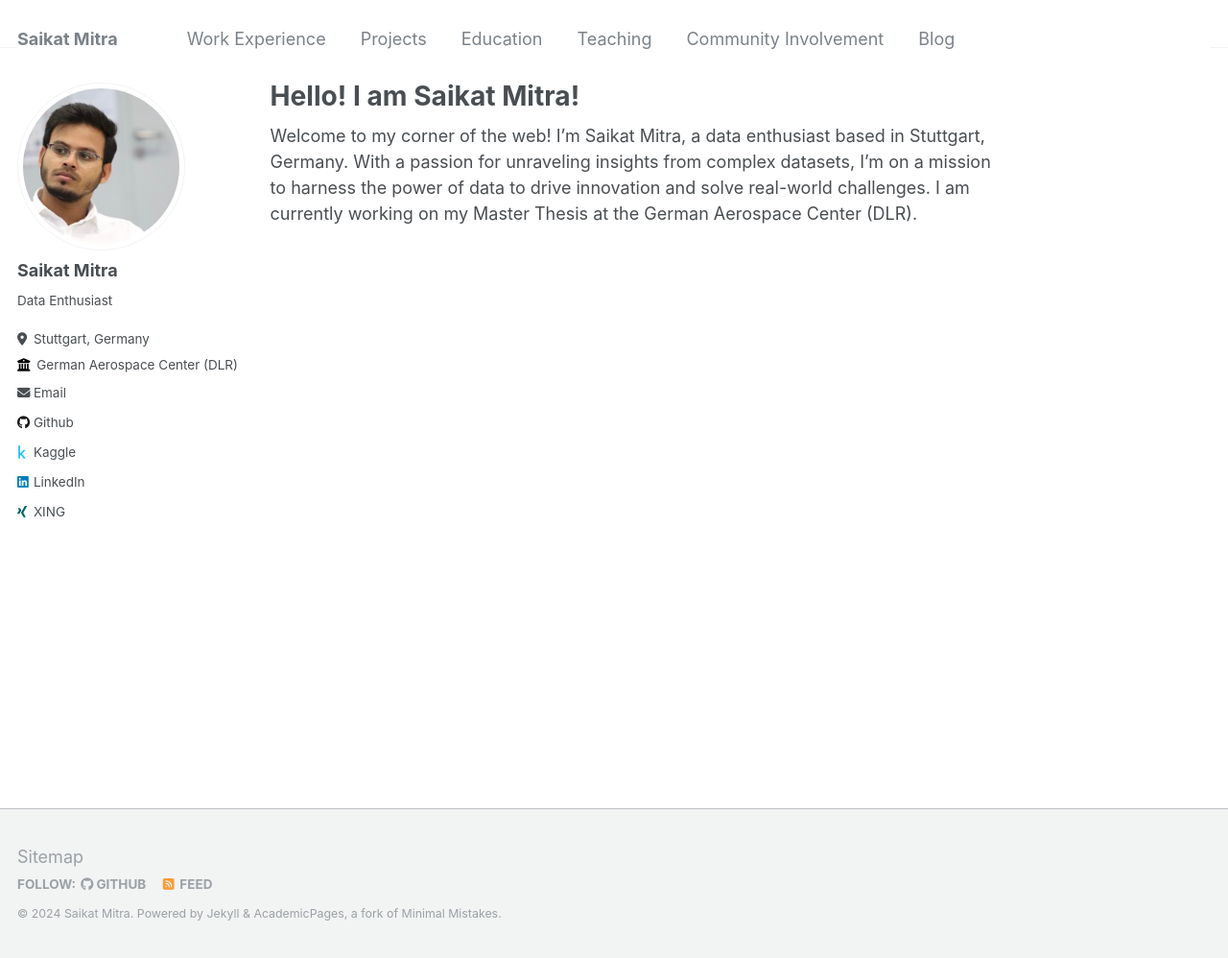
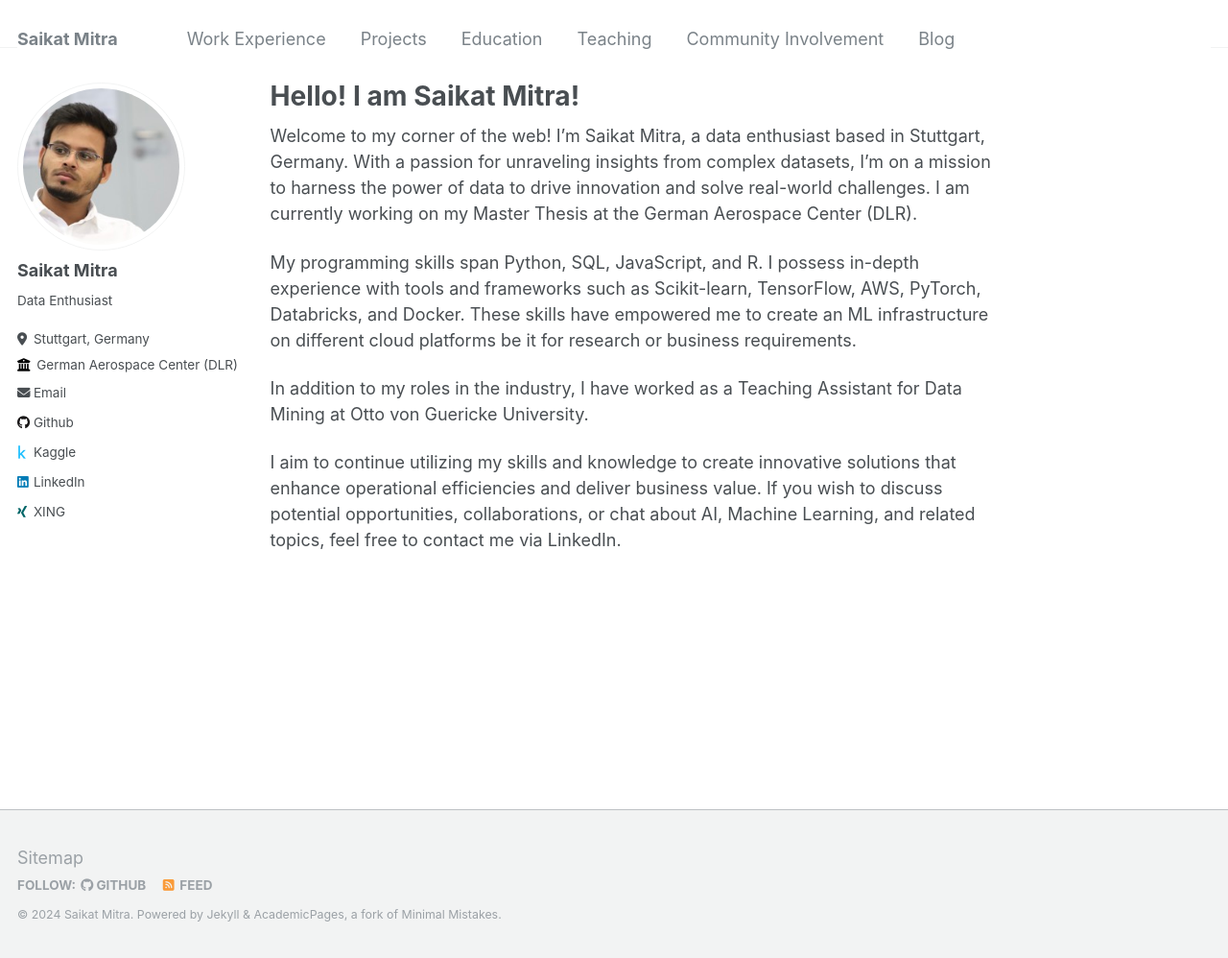
Before and after one commit to saikatmitra1998/saikatmitra1998.github.io, a Jekyll site: the page built from _pages/about.md, in a window 1280 px wide and 998 px high. Shown: the whole window at 96% size. Built offline with Jekyll 4.4.1, drawn with Linux system fonts in a browser that asks for light colours.

Commit message:
Update about.md

```diff
--- a/_pages/about.md
+++ b/_pages/about.md
@@ -11,3 +11,9 @@ redirect_from:
 
 
 Welcome to my corner of the web! I'm Saikat Mitra, a data enthusiast based in Stuttgart, Germany. With a passion for unraveling insights from complex datasets, I'm on a mission to harness the power of data to drive innovation and solve real-world challenges. I am currently working on my Master Thesis at the German Aerospace Center (DLR).
+
+My programming skills span Python, SQL, JavaScript, and R. I possess in-depth experience with tools and frameworks such as Scikit-learn, TensorFlow, AWS, PyTorch, Databricks, and Docker. These skills have empowered me to create an ML infrastructure on different cloud platforms be it for research or business requirements.
+
+In addition to my roles in the industry, I have worked as a Teaching Assistant for Data Mining at Otto von Guericke University.
+
+I aim to continue utilizing my skills and knowledge to create innovative solutions that enhance operational efficiencies and deliver business value. If you wish to discuss potential opportunities, collaborations, or chat about AI, Machine Learning, and related topics, feel free to contact me via LinkedIn.
```
